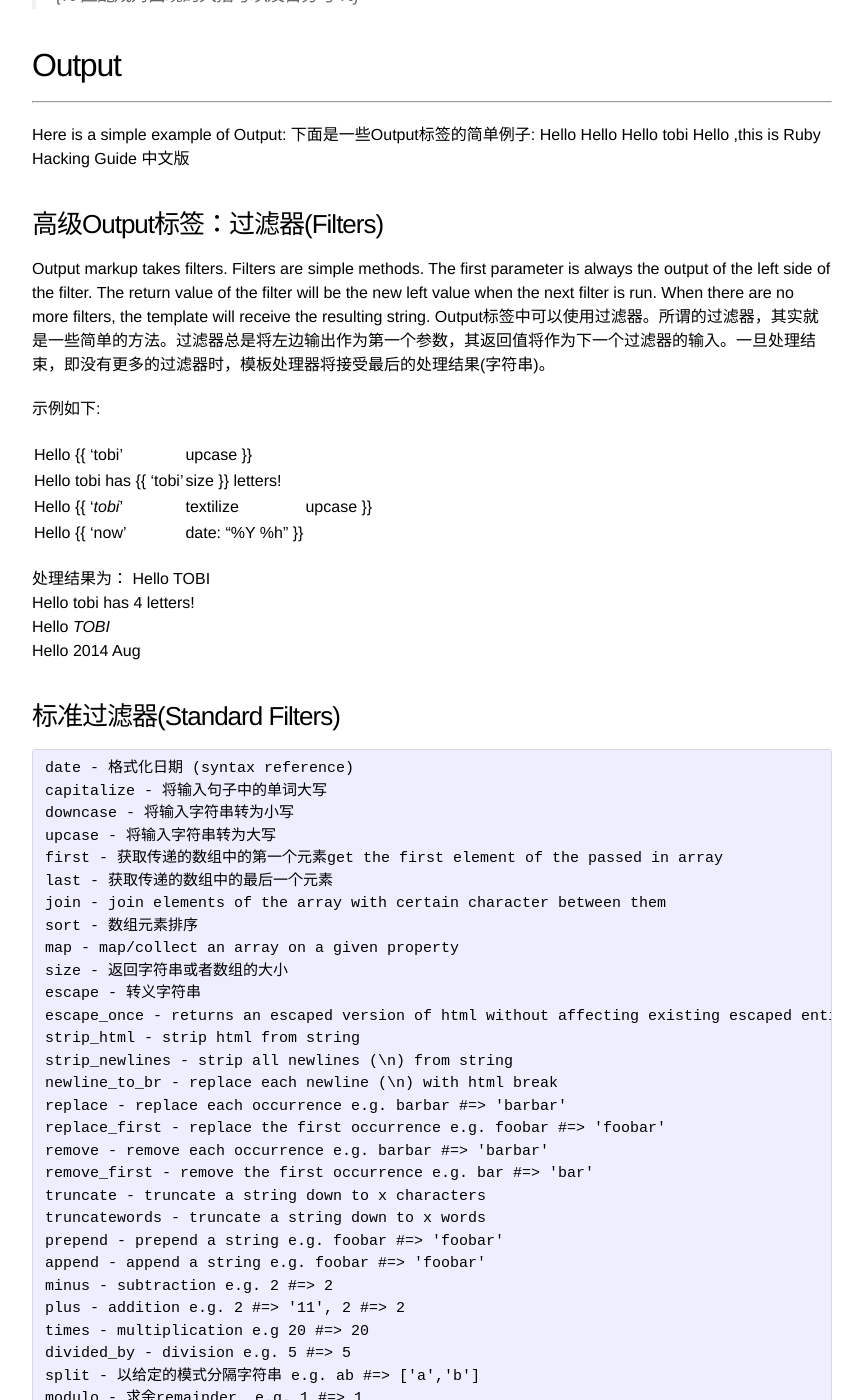
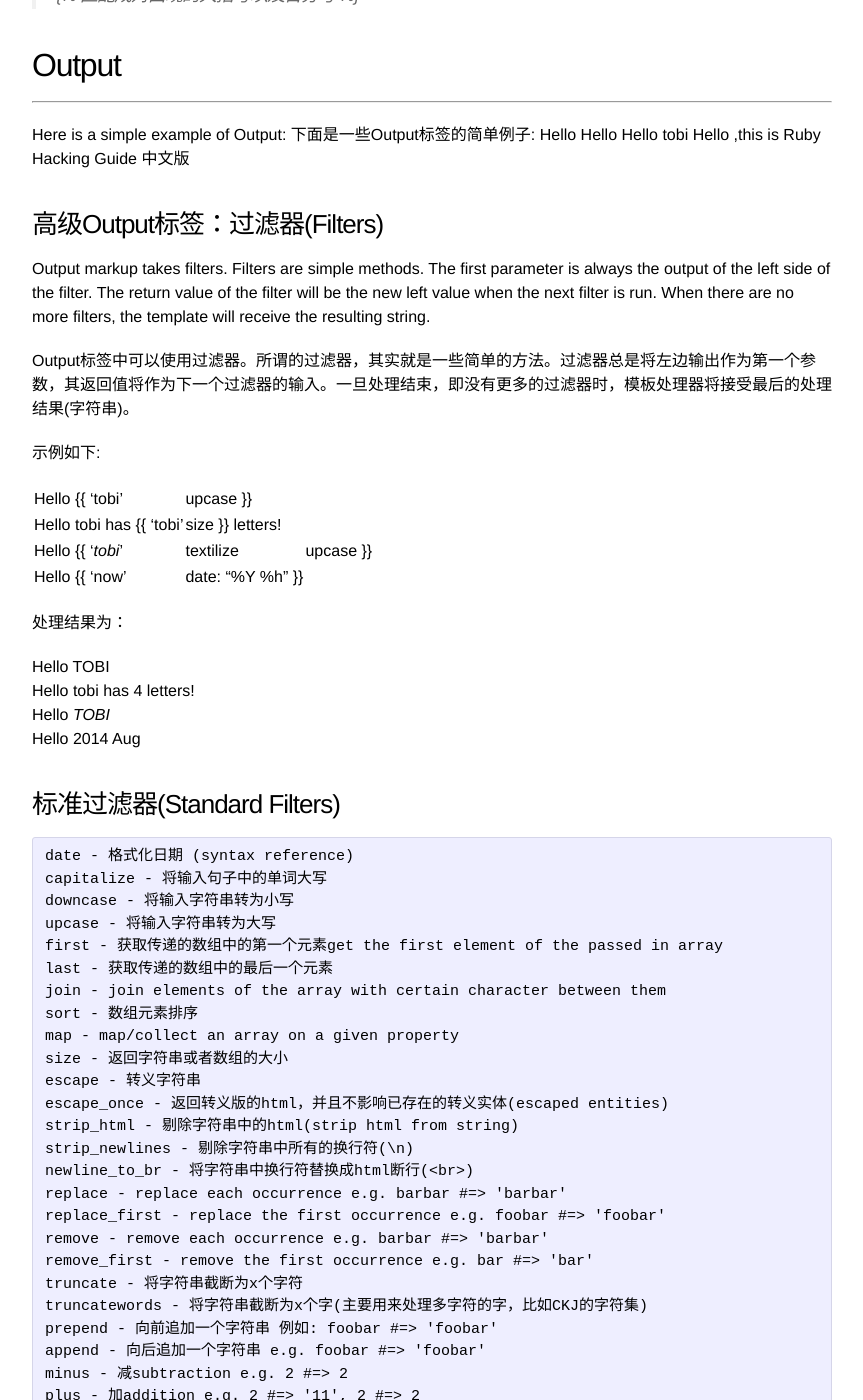
Before and after one commit to xiajian/rhg-zh, a Jekyll site: the page built from zh/liquid.md, in a window 1280 px wide and 1400 px high, scrolled down 607 px. Shown: the whole window, without its empty margins (208-1071 px from the left). Built offline with Jekyll 4.4.1, drawn with Linux system fonts in a browser that asks for light colours; some of the changed text lies outside the part shown.

Commit message:
liquid.md翻译

```diff
--- a/zh/liquid.md
+++ b/zh/liquid.md
@@ -31,6 +31,7 @@ Hello ,this is {{site.title}}
 ### 高级Output标签：过滤器(Filters)
 
 Output markup takes filters. Filters are simple methods. The first parameter is always the output of the left side of the filter. The return value of the filter will be the new left value when the next filter is run. When there are no more filters, the template will receive the resulting string.
+
 Output标签中可以使用过滤器。所谓的过滤器，其实就是一些简单的方法。过滤器总是将左边输出作为第一个参数，其返回值将作为下一个过滤器的输入。一旦处理结束，即没有更多的过滤器时，模板处理器将接受最后的处理结果(字符串)。
 
 示例如下:
@@ -42,6 +43,7 @@ Hello {{ 'now' | date: "%Y %h" }}
 {% endraw %}
 
 处理结果为：
+
 Hello {{ 'tobi' | upcase }}
 Hello tobi has {{ 'tobi' | size }} letters!
 Hello {{ '*tobi*' | textilize | upcase }}
@@ -60,22 +62,22 @@ Hello {{ 'now' | date: "%Y %h" }}
     map - map/collect an array on a given property
     size - 返回字符串或者数组的大小
     escape - 转义字符串
-    escape_once - returns an escaped version of html without affecting existing escaped entities
-    strip_html - strip html from string
-    strip_newlines - strip all newlines (\n) from string
-    newline_to_br - replace each newline (\n) with html break
+    escape_once - 返回转义版的html，并且不影响已存在的转义实体(escaped entities)
+    strip_html - 剔除字符串中的html(strip html from string)
+    strip_newlines - 剔除字符串中所有的换行符(\n)
+    newline_to_br - 将字符串中换行符替换成html断行(<br>)
     replace - replace each occurrence e.g. {{ 'foofoo' | replace:'foo','bar' }} #=> 'barbar'
     replace_first - replace the first occurrence e.g. {{ 'barbar' | replace_first:'bar','foo' }} #=> 'foobar'
     remove - remove each occurrence e.g. {{ 'foobarfoobar' | remove:'foo' }} #=> 'barbar'
     remove_first - remove the first occurrence e.g. {{ 'barbar' | remove_first:'bar' }} #=> 'bar'
-    truncate - truncate a string down to x characters
-    truncatewords - truncate a string down to x words
-    prepend - prepend a string e.g. {{ 'bar' | prepend:'foo' }} #=> 'foobar'
-    append - append a string e.g. {{ 'foo' | append:'bar' }} #=> 'foobar'
-    minus - subtraction e.g. {{ 4 | minus:2 }} #=> 2
-    plus - addition e.g. {{ '1' | plus:'1' }} #=> '11', {{ 1 | plus:1 }} #=> 2
-    times - multiplication e.g {{ 5 | times:4 }} #=> 20
-    divided_by - division e.g. {{ 10 | divided_by:2 }} #=> 5
+    truncate - 将字符串截断为x个字符
+    truncatewords - 将字符串截断为x个字(主要用来处理多字符的字，比如CKJ的字符集)
+    prepend - 向前追加一个字符串 例如: {{ 'bar' | prepend:'foo' }} #=> 'foobar'
+    append - 向后追加一个字符串 e.g. {{ 'foo' | append:'bar' }} #=> 'foobar'
+    minus - 减subtraction e.g. {{ 4 | minus:2 }} #=> 2
+    plus - 加addition e.g. {{ '1' | plus:'1' }} #=> '11', {{ 1 | plus:1 }} #=> 2
+    times - 乘multiplication e.g {{ 5 | times:4 }} #=> 20
+    divided_by - 除division e.g. {{ 10 | divided_by:2 }} #=> 5
     split - 以给定的模式分隔字符串 e.g. {{ "a~b" | split:"~" }} #=> ['a','b']
     modulo - 求余remainder, e.g. {{ 3 | modulo:2 }} #=> 1
 
@@ -83,6 +85,7 @@ Hello {{ 'now' | date: "%Y %h" }}
 ----
 
 Tags are used for the logic in your template. New tags are very easy to code, so I hope to get many contributions to the standard tag library after releasing this code.
+
 Tags标签用作模板的逻辑。Tag实现很简单，所以很容易扩展出新的Tag。所以，原作者希望在发布Liquid之后，能有更多贡献者的编写tag并添加到tab库中。
 
 Here is a list of currently supported tags:
@@ -109,9 +112,9 @@ We made 1 million dollars {% comment %} in losses {% endcomment %} this year
 
 Raw temporarily disables tag processing. This is useful for generating content (eg, Mustache, Handlebars) which uses conflicting syntax.
 
-{% raw %}
-  In Handlebars, {{ this }} will be HTML-escaped, but {{{ that }}} will not.
-{% endraw %}
+>{% raw %}
+>  In Handlebars, {{ this }} will be HTML-escaped, but {{{ that }}} will not.
+>{% endraw %}
 
 ### If / Else
 
@@ -179,7 +182,9 @@ if / else should be well-known from any other programming language. Liquid allow
 ### Case Statement
 
 If you need more conditions, you can use the case statement:
+如果需要更多的条件，可以使用case语句:
 
+    {% raw %}
     {% case condition %}
     {% when 1 %}
     hit 1
@@ -188,27 +193,32 @@ If you need more conditions, you can use the case statement:
     {% else %}
     ... else ...
     {% endcase %}
+    {% endraw %}
 
 Example:
 
-{% case template %}
+    {% raw %}
+    {% case template %}
 
-{% when 'label' %}
-     // {{ label.title }}
-{% when 'product' %}
-     // {{ product.vendor | link_to_vendor }} / {{ product.title }}
-{% else %}
-     // {{page_title}}
-{% endcase %}
+    {% when 'label' %}
+         // {{ label.title }}
+    {% when 'product' %}
+         // {{ product.vendor | link_to_vendor }} / {{ product.title }}
+    {% else %}
+         // {{page_title}}
+    {% endcase %}
+    {% endraw %}
 
 ### Cycle
 
 Often you have to alternate between different colors or similar tasks. Liquid has built-in support for such operations, using the cycle tag.
 
+    {% raw %}
     {% cycle 'one', 'two', 'three' %}
     {% cycle 'one', 'two', 'three' %}
     {% cycle 'one', 'two', 'three' %}
     {% cycle 'one', 'two', 'three' %}
+    {% endraw %}
 
 will result in
 
@@ -221,10 +231,12 @@ If no name is supplied for the cycle group, then it's assumed that multiple call
 
 If you want to have total control over cycle groups, you can optionally specify the name of the group. This can even be a variable.
 
+    {% raw %}
     {% cycle 'group 1': 'one', 'two', 'three' %}
     {% cycle 'group 1': 'one', 'two', 'three' %}
     {% cycle 'group 2': 'one', 'two', 'three' %}
     {% cycle 'group 2': 'one', 'two', 'three' %}
+    {% endraw %}
 
 will result in
 
@@ -236,81 +248,108 @@ two
 ### For loops
 
 Liquid allows for loops over collections:
+Liquid同样允许对集合应用循环:
 
+    {% raw %}
     {% for item in array %}
       {{ item }}
     {% endfor %}
+    {% endraw %}
+When iterating a hash, item[0] contains the key, and item[1] contains the value:
+如果对哈希表进行迭代，item[0]表示键，item[1]表示键所对应的值:
 
-When iterating a hash, item[0] contains the key, and item[1] contains the value:
+    {% raw %}
+    {% for item in hash %}
+      {{ item[0] }}: {{ item[1] }}
+    {% endfor %}
+    {% endraw %}
+During every for loop, the following helper variables are available for extra styling needs:
+在每次循环中，提供如下的辅助变量以供特殊的样式需求:
 
-{% for item in hash %}
-  {{ item[0] }}: {{ item[1] }}
-{% endfor %}
-
-During every for loop, the following helper variables are available for extra styling needs:
-
-forloop.length      # => length of the entire for loop
-forloop.index       # => index of the current iteration
-forloop.index0      # => index of the current iteration (zero based)
-forloop.rindex      # => how many items are still left?
-forloop.rindex0     # => how many items are still left? (zero based)
-forloop.first       # => is this the first iteration?
-forloop.last        # => is this the last iteration?
+    forloop.length      # => length of the entire for loop
+    forloop.index       # => index of the current iteration
+    forloop.index0      # => index of the current iteration (zero based)
+    forloop.rindex      # => how many items are still left?
+    forloop.rindex0     # => how many items are still left? (zero based)
+    forloop.first       # => is this the first iteration?
+    forloop.last        # => is this the last iteration?
 
 There are several attributes you can use to influence which items you receive in your loop
 
 limit:int lets you restrict how many items you get. offset:int lets you start the collection with the nth item.
 
-# array = [1,2,3,4,5,6]
-{% for item in array limit:2 offset:2 %}
-  {{ item }}
-{% endfor %}
-# results in 3,4
+    {% raw %}
+    # array = [1,2,3,4,5,6]
+    {% for item in array limit:2 offset:2 %}
+      {{ item }}
+    {% endfor %}
+    # results in 3,4
+    {% endraw %}
 
-Reversing the loop
+### Reversing the loop
 
 {% for item in collection reversed %} {{item}} {% endfor %}
 
 Instead of looping over an existing collection, you can define a range of numbers to loop through. The range can be defined by both literal and variable numbers:
 
-# if item.quantity is 4...
-{% for i in (1..item.quantity) %}
-  {{ i }}
-{% endfor %}
-# results in 1,2,3,4
+    {% raw %}
+    # if item.quantity is 4...
+    {% for i in (1..item.quantity) %}
+      {{ i }}
+    {% endfor %}
+    # results in 1,2,3,4
+    {% endraw %}
 
-Variable Assignment
+### Variable Assignment
 
 You can store data in your own variables, to be used in output or other tags as desired. The simplest way to create a variable is with the assign tag, which has a pretty straightforward syntax:
 
-{% assign name = 'freestyle' %}
+可以将数据存放在自己设定的变量里，然后output标签或者tags标签中使用。最简单的创建变量的方法是通过`assign`标签，其语法简洁明了。
 
-{% for t in collections.tags %}{% if t == name %}
-  <p>Freestyle!</p>
-{% endif %}{% endfor %}
+    {% raw %}
+    {% assign name = 'freestyle' %}
+    {% for t in collections.tags %}{% if t == name %}
+      <p>Freestyle!</p>
+    {% endif %}{% endfor %}
+    {% endraw %}
 
 Another way of doing this would be to assign true / false values to the variable:
+上述代码的另一种处理方式是通过给变量赋 `true/false` 值:
 
-{% assign freestyle = false %}
+    {% raw %}
+    {% assign freestyle = false %}
 
-{% for t in collections.tags %}{% if t == 'freestyle' %}
-  {% assign freestyle = true %}
-{% endif %}{% endfor %}
+    {% for t in collections.tags %}{% if t == 'freestyle' %}
+      {% assign freestyle = true %}
+    {% endif %}{% endfor %}
 
-{% if freestyle %}
-  <p>Freestyle!</p>
-{% endif %}
+    {% if freestyle %}
+      <p>Freestyle!</p>
+    {% endif %}
+    {% endraw %}
+If you want to combine a number of strings into a single string and save it to a variable, you can do that with the `capture` tag. This tag is a block which "captures" whatever is rendered inside it, then assigns the captured value to the given variable instead of rendering it to the screen.
 
-If you want to combine a number of strings into a single string and save it to a variable, you can do that with the capture tag. This tag is a block which "captures" whatever is rendered inside it, then assigns the captured value to the given variable instead of rendering it to the screen.
+如果想要将一组字符串组合成单个字符串并将其包存到变量中，可以使用capture标签，该标签是一个捕获任何在其内部渲染的内容代码块，然后将其赋值到给定的变量而不是渲染到屏幕上。
 
-  {% capture attribute_name %}{{ item.title | handleize }}-{{ i }}-color{% endcapture %}
+    {% raw %}
+    {% capture attribute_name %}{{ item.title | handleize }}-{{ i }}-color{% endcapture %}
 
-  <label for="{{ attribute_name }}">Color:</label>
-  <select name="attributes[{{ attribute_name }}]" id="{{ attribute_name }}">
-    <option value="red">Red</option>
-    <option value="green">Green</option>
-    <option value="blue">Blue</option>
-  </select>
+    <label for="{{ attribute_name }}">Color:</label>
+    <select name="attributes[{{ attribute_name }}]" id="{{ attribute_name }}">
+      <option value="red">Red</option>
+      <option value="green">Green</option>
+      <option value="blue">Blue</option>
+    </select>
+    {% endraw %}
+处理结果如下:
+{% capture attribute_name %}{{ item.title | handleize }}-{{ i }}-color{% endcapture %}
+
+<label for="{{ attribute_name }}">Color:</label>
+<select name="attributes[{{ attribute_name }}]" id="{{ attribute_name }}">
+  <option value="red">Red</option>
+  <option value="green">Green</option>
+  <option value="blue">Blue</option>
+</select>
 
 ## 后记
 ----
```
Also changed, not shown: zh/misc.md (+7 -1 lines).
